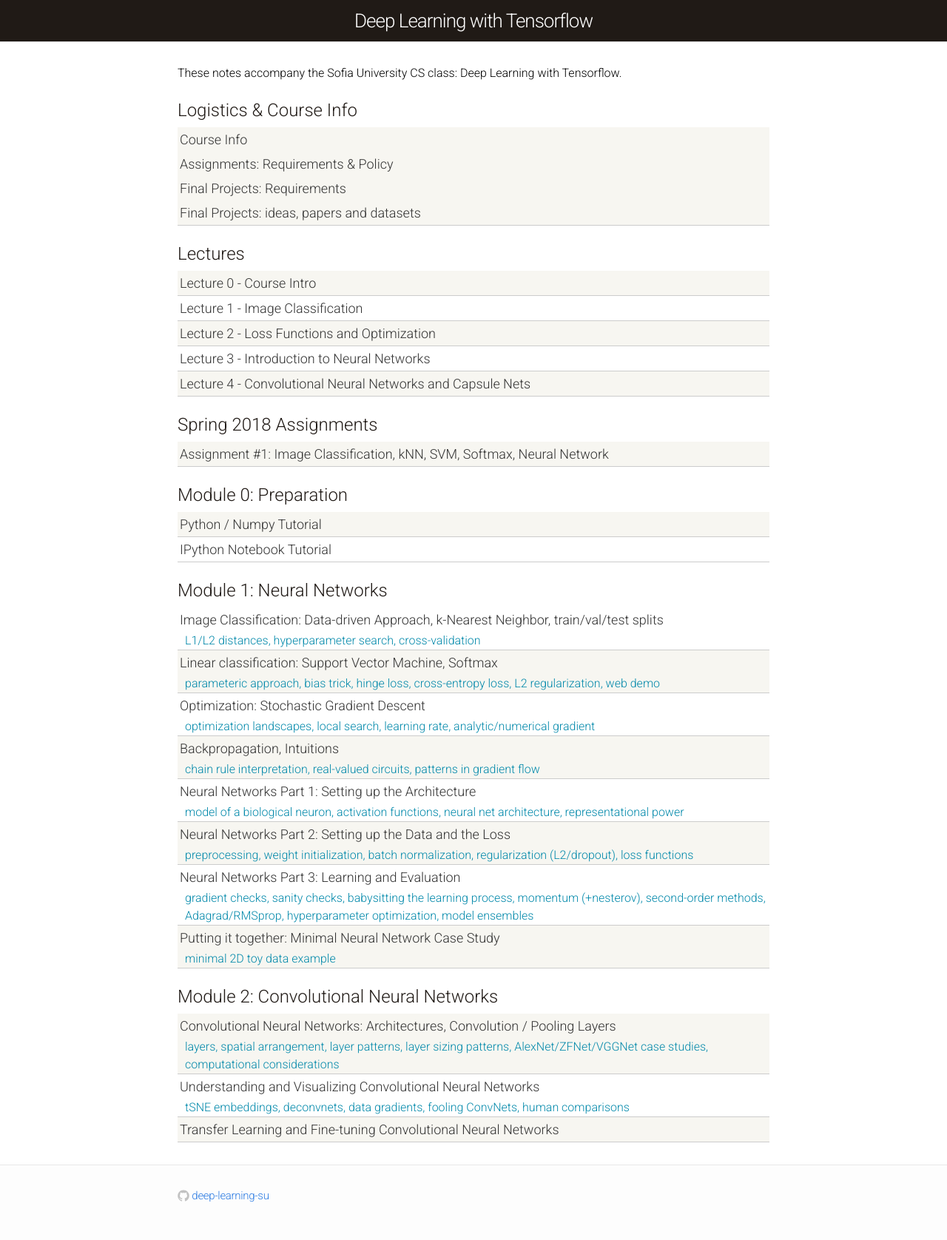
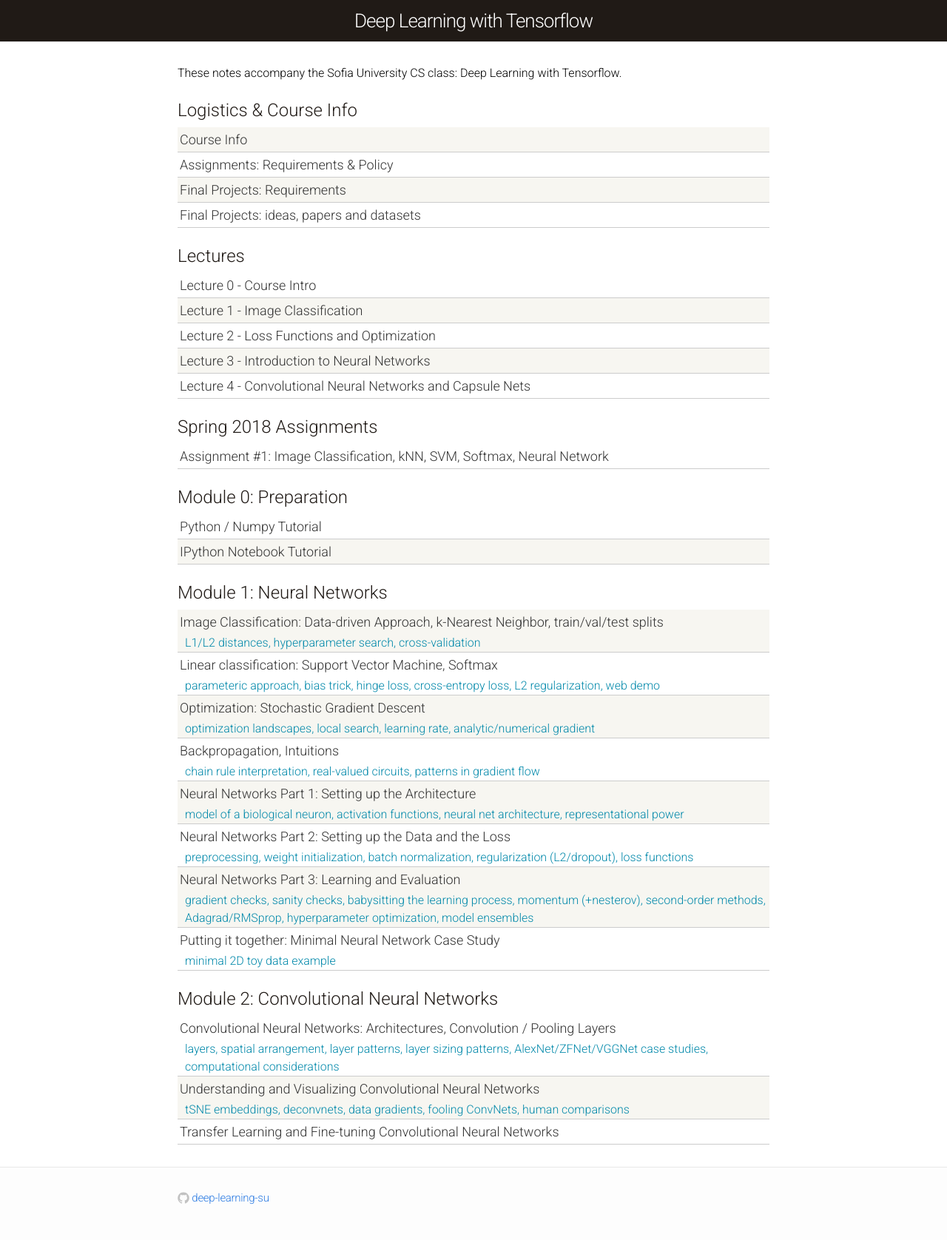
Before and after one commit to deep-learning-su/deep-learning-su.github.io, a Jekyll site: the page built from index.html, in a window 1280 px wide. Shown: the whole page at 74% size. Built offline with Jekyll 4.4.1, drawn with Linux system fonts in a browser that asks for light colours.

Commit message:
fixed links and layour

```diff
--- a/index.html
+++ b/index.html
@@ -17,16 +17,23 @@
       <a href="course-info">
         Course Info
       </a>
+    </div>
+    <div class="materials-item">
       <a href="assignment-requirements">
         Assignments: Requirements & Policy
       </a>
+    </div>
+    <div class="materials-item">
       <a href="/finalprojects/requirements">
         Final Projects: Requirements
       </a>
+    </div>
+    <div class="materials-item">
       <a href="/finalprojects/project-inspirations">
         Final Projects: ideas, papers and datasets
       </a>
     </div>
+
 
     <div class="module-header">Lectures</div>
 
```
Also changed, not shown: finalprojects/requirements.md (+1 -1 lines).
